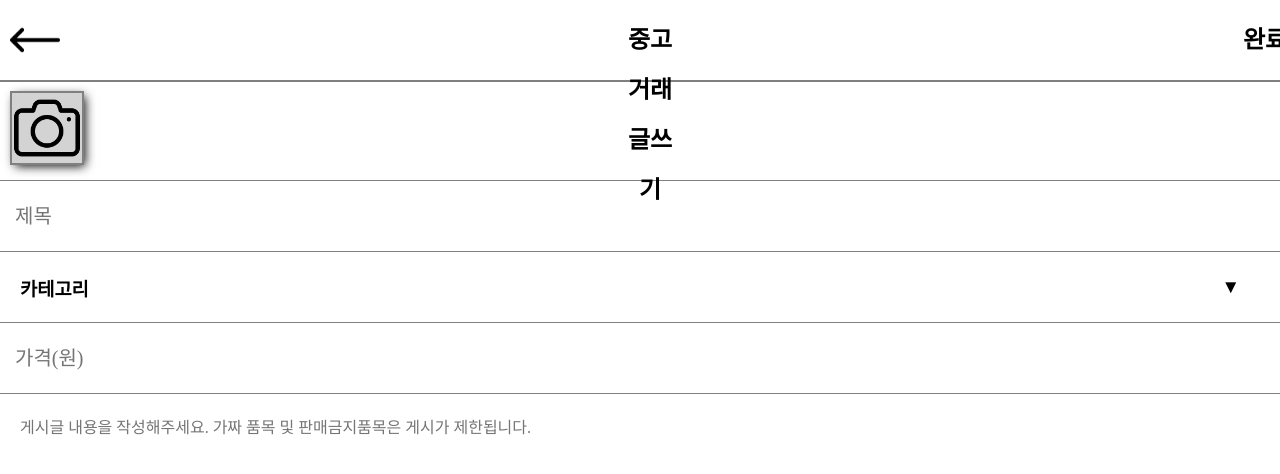
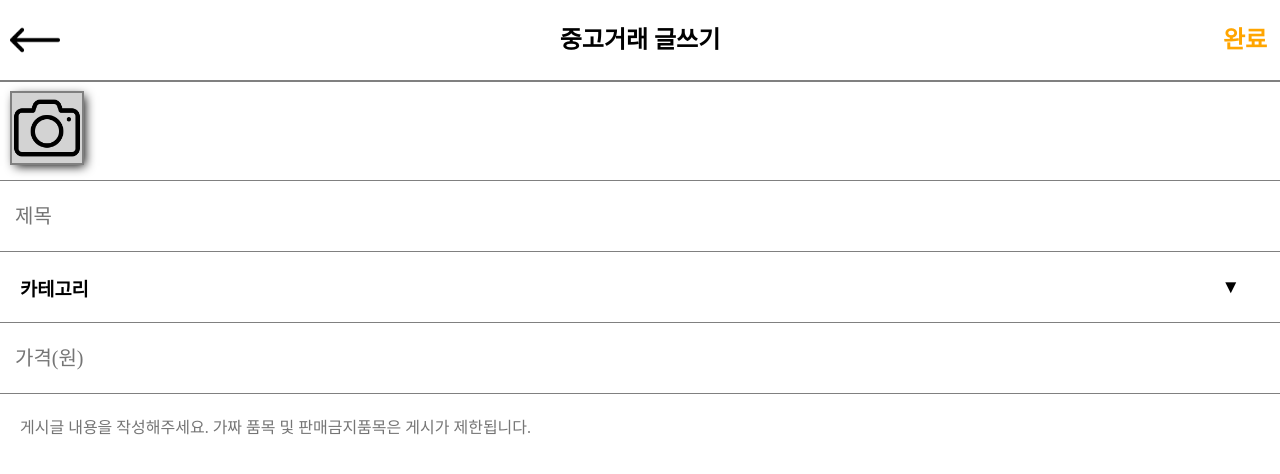
Before and after one commit to DKU-D-Coding/react-study-carrot-market, a React (Create React App) app in the folder bubbletea03-my-app/: page /writing in a window 1280 px wide. Shown: the top 474 px of the page. Built offline with nearby package versions, Linux system fonts and the light colour scheme.

Commit message:
fix: TopNav 정상화

```diff
--- a/bubbletea03-my-app/src/component/TopNav.js
+++ b/bubbletea03-my-app/src/component/TopNav.js
@@ -35,14 +35,13 @@ const Container = styled.div`
 
     div {
         display: flex;
-        flex-direction: column;
-        flex-wrap: wrap;
-        width: 50px;
-        height: 50px;
+
+        button, a, img {
+            width: 50px;
+            height: 50px;
+        }
 
         * {
-            width: 100%;
-            height: 100%;
             line-height: 50px;
             margin: 0;
         }
--- a/bubbletea03-my-app/src/page/WritingPage.js
+++ b/bubbletea03-my-app/src/page/WritingPage.js
@@ -41,7 +41,7 @@ export default function WritingPage() {
             center={<h2>중고거래 글쓰기</h2>}
             right={
             <button>
-                <h2>완료</h2>
+                <OrangeH2>완료</OrangeH2>
             </button>
             }/>
         {
@@ -104,3 +104,7 @@ const InputBox = styled.div`
         font-size: 20px;
     }
 `
+
+const OrangeH2 = styled.h2`
+    color: orange;
+`
```
